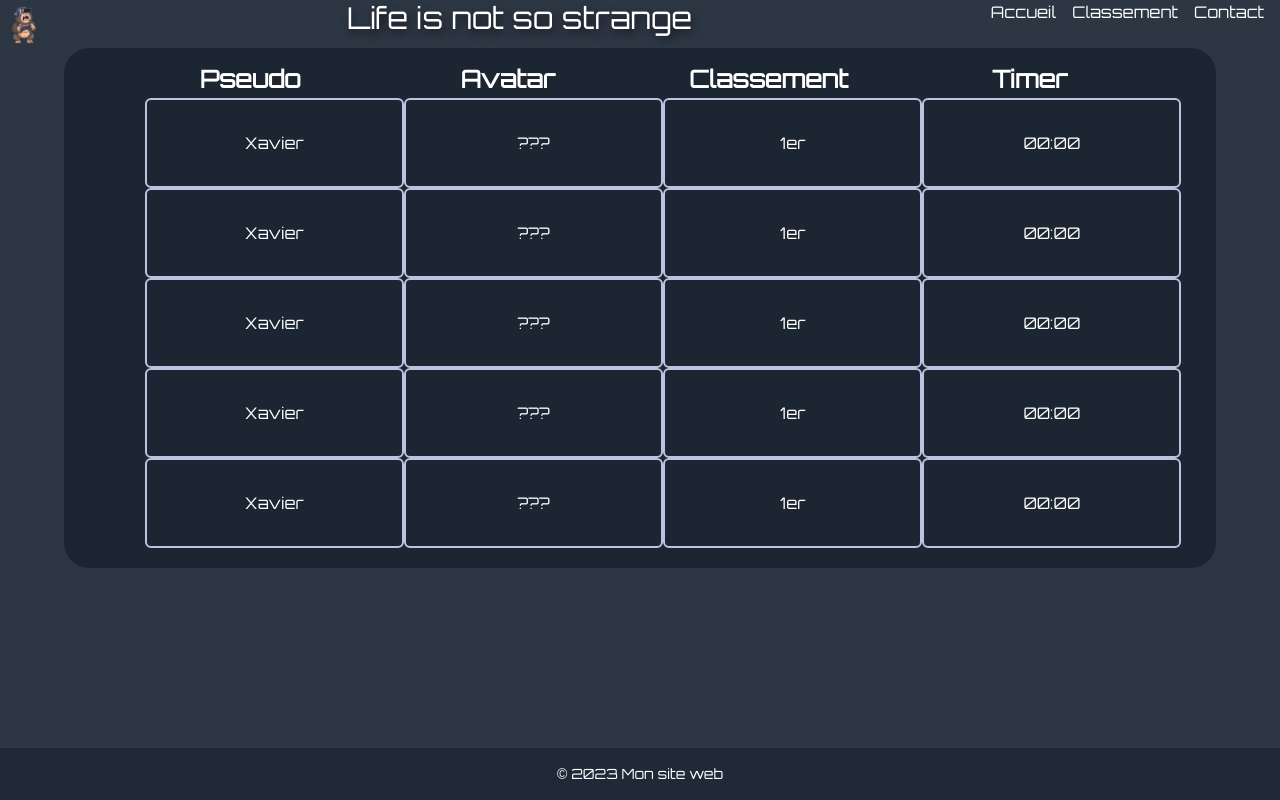
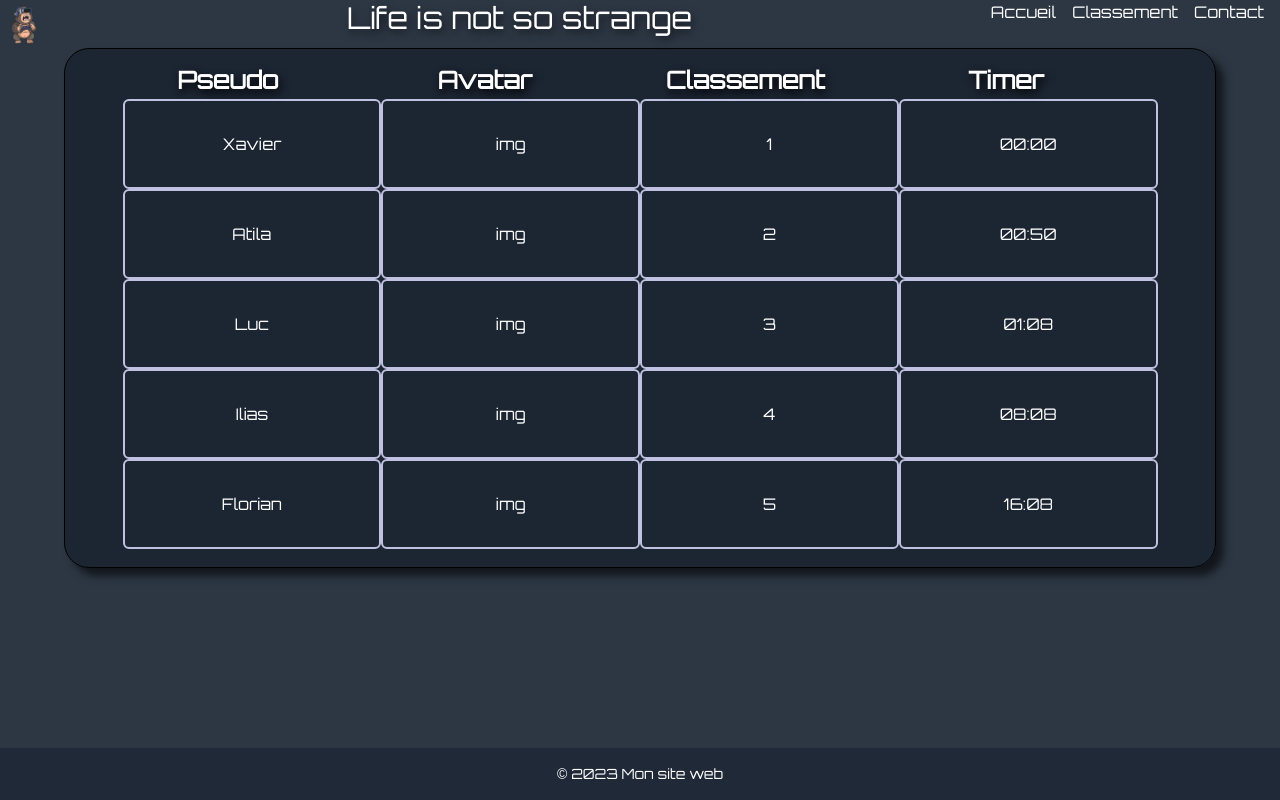
Before and after one commit to WildCodeSchool/2023-02-JS-LaLoupe-LifeIsNotSoStrange.TM, a React (Vite) app in the folder frontend/: page /leaderboard in a window 1280 px wide. Built offline with nearby package versions, Linux system fonts and the light colour scheme.

Commit message:
Add props in the leaderboard, correction mistakes in the story, modify css in the components contact and leaderbord, correction route for classement, add props in the components timer and party games

```diff
--- a/frontend/src/App.jsx
+++ b/frontend/src/App.jsx
@@ -1,3 +1,4 @@
+import { useState } from "react";
 import { Routes, Route } from "react-router-dom";
 import "./App.css";
 import Home from "./components/Home";
@@ -7,15 +8,68 @@ import Header from "./components/Header";
 import PartyGame from "./components/PartyGame";
 import Leaderboard from "./components/Leaderboard";
 
+const tableau = [
+  {
+    id: 1,
+    pseudo: "Xavier",
+    avatar: "img",
+    position: 1,
+    timer: "00:00",
+  },
+  {
+    id: 2,
+    pseudo: "Atila",
+    avatar: "img",
+    position: 2,
+    timer: "00:50",
+  },
+  {
+    id: 3,
+    pseudo: "Luc",
+    avatar: "img",
+    position: 3,
+    timer: "01:08",
+  },
+  {
+    id: 4,
+    pseudo: "Ilias",
+    avatar: "img",
+    position: 4,
+    timer: "08:08",
+  },
+  {
+    id: 5,
+    pseudo: "Florian",
+    avatar: "img",
+    position: 5,
+    timer: "16:08",
+  },
+];
 function App() {
+  const [players] = useState(tableau);
+  const [tempsRestant, setTempsRestant] = useState(1200);
+  const [timer, setTimer] = useState();
   return (
     <div className="min-h-screen relative pb-[60px]">
       <Header />
       <Routes>
         <Route path="/" element={<Home />} />
         <Route path="/contact" element={<Contact />} />
-        <Route path="/game" element={<PartyGame />} />
-        <Route path="/leaderboard" element={<Leaderboard />} />
+        <Route
+          path="/game"
+          element={
+            <PartyGame
+              tempsRestant={tempsRestant}
+              setTempsRestant={setTempsRestant}
+              timer={timer}
+              setTimer={setTimer}
+            />
+          }
+        />
+        <Route
+          path="/leaderboard"
+          element={<Leaderboard players={players} />}
+        />
       </Routes>
       <Footer />
     </div>
--- a/frontend/src/components/Contact.css
+++ b/frontend/src/components/Contact.css
@@ -3,6 +3,7 @@ form {
   flex-direction: column;
   text-align: center;
   background-color: rgba(15, 34, 59, 0.781);
+  border: 1px solid black;
   margin-top: 6px;
   margin-left: auto;
   margin-right: auto;
@@ -32,12 +33,12 @@ form {
   height: 200px;
   border-radius: 25px;
 }
-button {
+#contactbutton {
   color: white;
   margin-bottom: 30px;
 }
-.contactButton:hover {
-  border: 2px solid white;
+#contactbutton:hover {
+  border: solid 2px white;
   border-radius: 100%;
   margin-bottom: 30px;
 }
--- a/frontend/src/components/Contact.jsx
+++ b/frontend/src/components/Contact.jsx
@@ -79,7 +79,7 @@ export default function FormWithMultipleState() {
           />
           {errorMessage && <p className="size">Message is required</p>}
         </label>
-        <button id="contactButton" type="submit">
+        <button id="contactbutton" type="submit">
           Send Message
         </button>
       </form>
--- a/frontend/src/components/Leaderboard.css
+++ b/frontend/src/components/Leaderboard.css
@@ -1,6 +1,8 @@
 div.tableau {
   border-radius: 25px;
   background-color: rgba(27, 36, 49, 0.933);
+  border: 1px solid black;
+  box-shadow: 8px 8px 8px rgba(0, 0, 0, 0.596);
   width: 90%;
   height: 450px;
   margin-left: auto;
@@ -53,10 +55,10 @@ table {
   }
   th {
     font-size: 1.5rem;
+    text-shadow: 2px 4px 9px black;
   }
   tr {
     width: 90%;
-    margin-left: auto;
-    margin-right: auto;
+    margin-left: 3%;
   }
 }
--- a/frontend/src/components/Leaderboard.jsx
+++ b/frontend/src/components/Leaderboard.jsx
@@ -1,6 +1,7 @@
 import "./Leaderboard.css";
+import PropTypes from "prop-types";
 
-function Leaderboard() {
+function Leaderboard({ players }) {
   return (
     <div className="tableau">
       <table>
@@ -13,40 +14,29 @@ function Leaderboard() {
           </tr>
         </thead>
         <tbody>
-          <tr>
-            <td>Xavier</td>
-            <td>???</td>
-            <td>1er</td>
-            <td>00:00</td>
-          </tr>
-          <tr>
-            <td>Xavier</td>
-            <td>???</td>
-            <td>1er</td>
-            <td>00:00</td>
-          </tr>
-          <tr>
-            <td>Xavier</td>
-            <td>???</td>
-            <td>1er</td>
-            <td>00:00</td>
-          </tr>
-          <tr>
-            <td>Xavier</td>
-            <td>???</td>
-            <td>1er</td>
-            <td>00:00</td>
-          </tr>
-          <tr>
-            <td>Xavier</td>
-            <td>???</td>
-            <td>1er</td>
-            <td>00:00</td>
-          </tr>
+          {players.map((player) => (
+            <tr key={`player-${player.id}`}>
+              <td>{player.pseudo}</td>
+              <td>{player.avatar}</td>
+              <td>{player.position}</td>
+              <td>{player.timer}</td>
+            </tr>
+          ))}
         </tbody>
       </table>
     </div>
   );
 }
+Leaderboard.propTypes = {
+  players: PropTypes.arrayOf(
+    PropTypes.shape({
+      id: PropTypes.number.isRequired,
+      pseudo: PropTypes.string.isRequired,
+      avatar: PropTypes.string.isRequired,
+      position: PropTypes.number.isRequired,
+      timer: PropTypes.number.isRequired,
+    })
+  ).isRequired,
+};
 
 export default Leaderboard;
--- a/frontend/src/components/NavBar.jsx
+++ b/frontend/src/components/NavBar.jsx
@@ -18,7 +18,7 @@ function NavBar() {
               <Link to="/">Accueil</Link>
             </li>
             <li>
-              <Link to="/classement">Classement</Link>
+              <Link to="/leaderboard">Classement</Link>
             </li>
             <li>
               <Link to="/contact">Contact</Link>
@@ -58,7 +58,7 @@ function NavBar() {
             <Link to="/">Accueil</Link>
           </li>
           <li>
-            <Link to="/classement">Classement</Link>
+            <Link to="/leaderboard">Classement</Link>
           </li>
           <li>
             <Link to="/contact">Contact</Link>
--- a/frontend/src/components/PartyGame.jsx
+++ b/frontend/src/components/PartyGame.jsx
@@ -1,13 +1,23 @@
+import PropTypes from "prop-types";
 import Timer from "./Timer";
 import Ecran from "./Ecran";
 import Story from "./Story";
 
-export default function PartyGame() {
+export default function PartyGame({ tempsRestant, setTempsRestant, setTimer }) {
   return (
     <div>
-      <Timer />
+      <Timer
+        tempsRestant={tempsRestant}
+        setTempsRestant={setTempsRestant}
+        setTimer={setTimer}
+      />
       <Ecran />
       <Story />
     </div>
   );
 }
+PartyGame.propTypes = {
+  tempsRestant: PropTypes.string.isRequired,
+  setTempsRestant: PropTypes.func.isRequired,
+  setTimer: PropTypes.func.isRequired,
+};
--- a/frontend/src/components/Timer.jsx
+++ b/frontend/src/components/Timer.jsx
@@ -1,9 +1,8 @@
-import React, { useState, useEffect } from "react";
+import { useEffect } from "react";
+import PropTypes from "prop-types";
 import "./Timer.css";
 
-function Chronometre() {
-  const [tempsRestant, setTempsRestant] = useState(1200);
-
+function Chronometre({ setTimer, tempsRestant, setTempsRestant }) {
   useEffect(() => {
     const intervalId = setInterval(() => {
       if (tempsRestant === 0) {
@@ -12,6 +11,7 @@ function Chronometre() {
         setTempsRestant(tempsRestant - 1);
       }
     }, 1000);
+    setTimer(intervalId);
     return () => {
       clearInterval(intervalId);
     };
@@ -28,4 +28,10 @@ function Chronometre() {
   );
 }
 
+Chronometre.propTypes = {
+  tempsRestant: PropTypes.string.isRequired,
+  setTempsRestant: PropTypes.func.isRequired,
+  setTimer: PropTypes.func.isRequired,
+};
+
 export default Chronometre;
```
Also changed, not shown: frontend/src/components/Story.jsx (+13 -13 lines).
